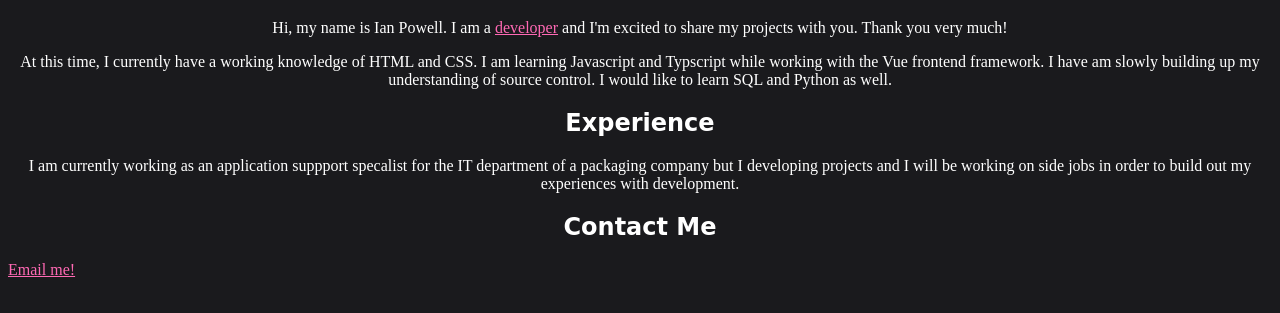
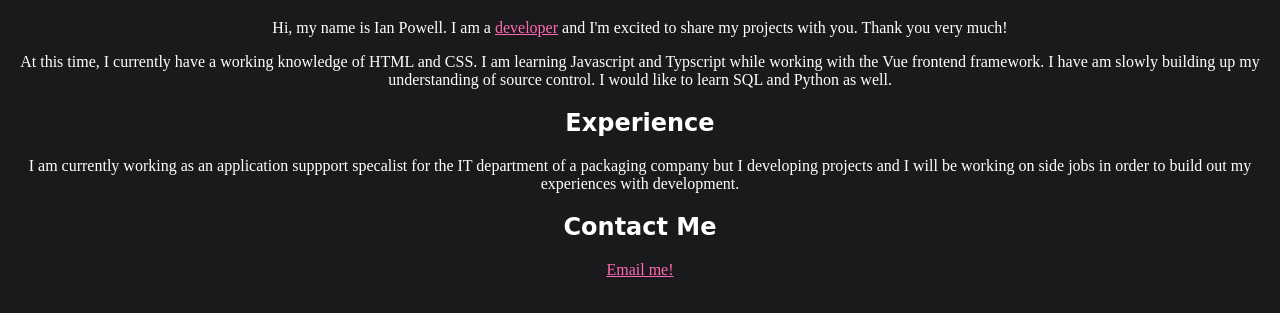
Before and after one commit to ianpowe/ianpowe.github.io, a plain HTML site: page index.html in a window 1280 px wide. Shown: the part 61-374 px from the top of the page. Drawn offline with Linux system fonts and the light colour scheme.

Commit message:
center link

```diff
--- a/index.html
+++ b/index.html
@@ -23,6 +23,8 @@
         development.
         </p>
     <h2>Contact Me</h2>
+    <div class="link">
     <a href="mailto:frelos@outlook.com">Email me!</a>
+    </div>
 </body>
 </html>
--- a/style.css
+++ b/style.css
@@ -25,3 +25,7 @@ a:link, a:visited {
 a:hover {
     color:greenyellow;
 }
+
+.link {
+    text-align: center;
+}
```
